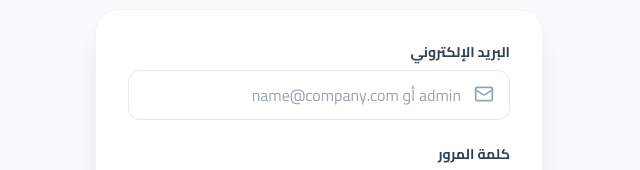
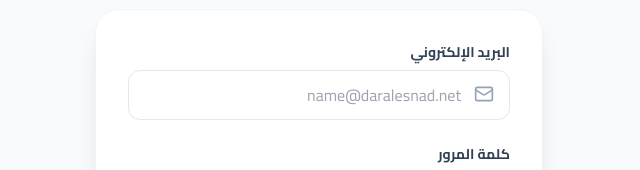
Before and after one commit to alsarori1990/itam-system, a React (Vite) app: page / in a window 1280 px wide. Shown: the part 264-434 px from the top of the page, without its empty margins (461-1101 px from the left). Built offline with nearby package versions, Linux system fonts and the light colour scheme.

Commit message:
fix: Update email placeholder to daralesnad.net domain

```diff
--- a/components/Login.tsx
+++ b/components/Login.tsx
@@ -62,7 +62,7 @@ export const Login: React.FC<LoginProps> = ({ onPublicAccess }) => {
                             <input
                                 type="text"
                                 className="w-full pr-12 pl-4 py-3 rounded-xl border border-slate-200 focus:border-blue-500 focus:ring-4 focus:ring-blue-50 outline-none transition-all"
-                                placeholder="admin أو name@company.com"
+                                placeholder="name@daralesnad.net"
                                 value={email}
                                 onChange={(e) => setEmail(e.target.value)}
                             />
```
